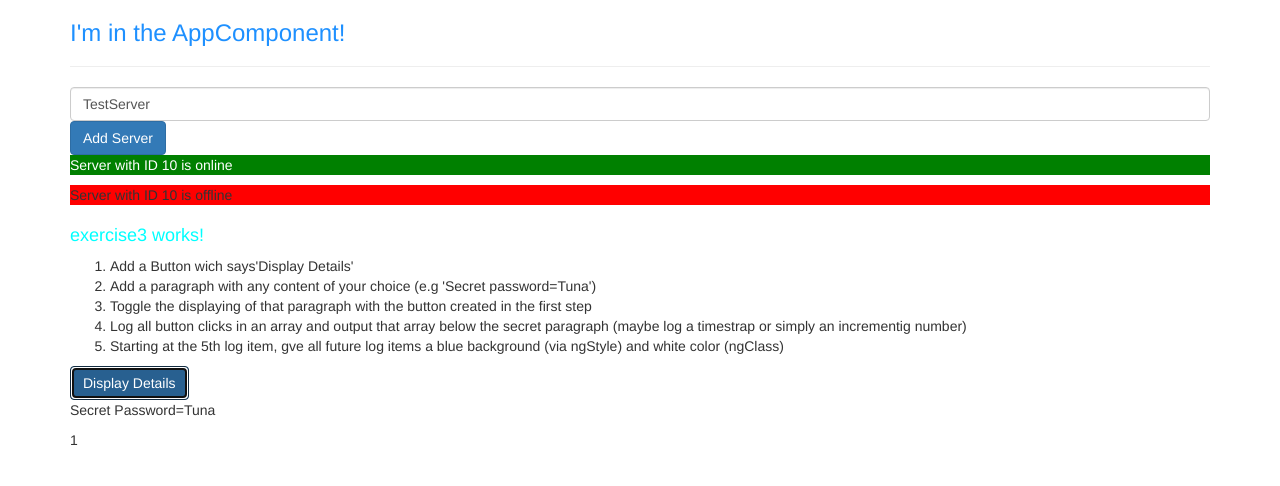
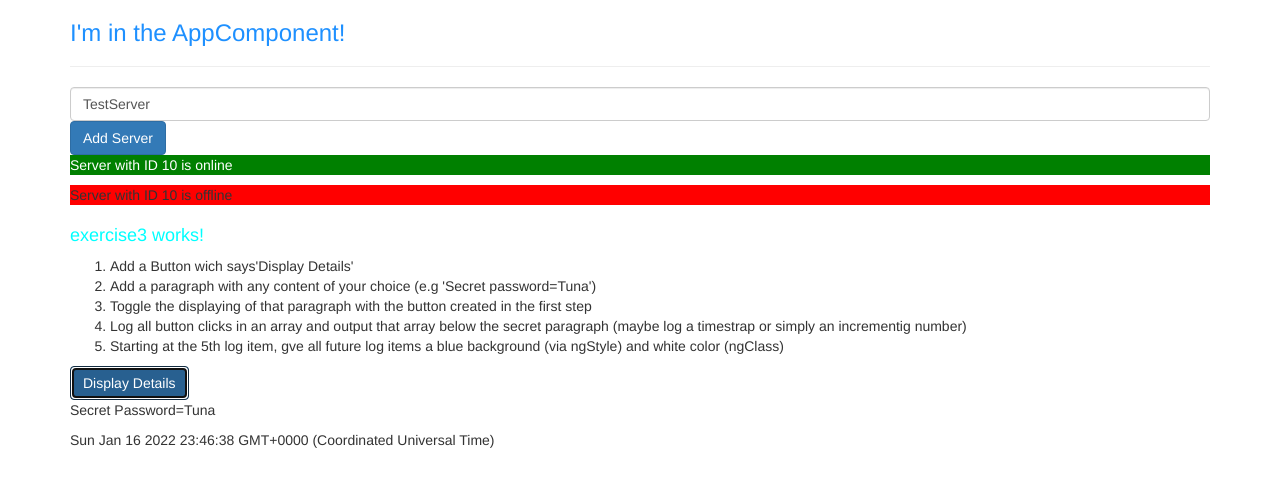
Before and after one commit to Albano88/AngulaRCourse, an Angular app: page / in a window 1280 px wide. Both pictures are taken after a click on the button "Display Details". Shown: the top 486 px of the page. Built offline with nearby package versions, Linux system fonts and the light colour scheme.

Commit message:
esercizio 3 completo

```diff
--- a/src/app/exercise3/exercise3.component.html
+++ b/src/app/exercise3/exercise3.component.html
@@ -22,9 +22,10 @@
   Display Details
 </button>
 
+<!--inserimento index come contatore-->
 <p *ngIf="showSecret">Secret Password=Tuna</p>
 <div
-     *ngFor ="let logItem of log"
-     [ngStyle]="{backgroundColor: logItem >= 5 ? 'blue' : 'trasparent'}"
-     [ngClass]="{'white-text': logItem >=5}"
+     *ngFor ="let logItem of log; let i=index"
+     [ngStyle]="{backgroundColor: i>= 4 ? 'blue' : 'trasparent'}"
+     [ngClass]="{'white-text': i>=4}"
      > {{logItem}}</div>
--- a/src/app/exercise3/exercise3.component.ts
+++ b/src/app/exercise3/exercise3.component.ts
@@ -12,7 +12,10 @@
 
   onToggleDitails() {
     this.showSecret = !this.showSecret;
-    this.log.push(this.log.length + 1);
+    //contatore incrementale
+   // this.log.push(this.log.length + 1);
+    //utilizziamo tipmeStrap
+    this.log.push(new Date());
 
   }
 
```
